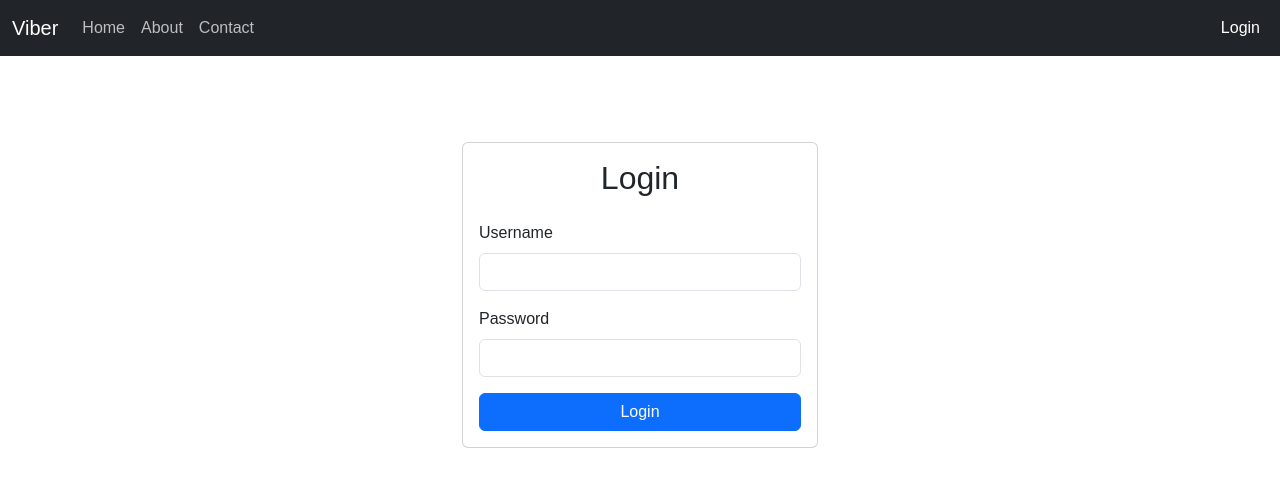
After one commit to hallta/viber, a Flask app: page /login in a window 1280 px wide. The commit adds this page. Shown: the top 487 px of the page. Run offline with Flask 3, Linux system fonts and the light colour scheme.

Commit message:
Add authentication functionality to main.py; implement login and logout routes; update base.html for user session management; create login.html template for user login interface.

```diff
--- a/main.py
+++ b/main.py
@@ -1,16 +1,44 @@
 #!/usr/bin/env python3
 """
 Viber Web Application
-A simple Flask web server that serves a website with navigation.
+A simple Flask web server that serves a website with navigation and authentication.
 
 This module contains the main Flask application and route definitions.
 """
 
-from flask import Flask, render_template
-from typing import Dict, Any
+from flask import (
+    Flask,
+    render_template,
+    request,
+    redirect,
+    url_for,
+    session,
+    flash
+)
+from functools import wraps
+from typing import Dict, Any, Callable
 
 # Initialize Flask application
 app = Flask(__name__)
+# Set a secret key for session management (in production, use a secure secret key)
+app.secret_key = 'dev-secret-key'  # Change this in production!
+
+def login_required(f: Callable) -> Callable:
+    """
+    Decorator to require login for routes.
+
+    Args:
+        f: The route function to wrap
+
+    Returns:
+        Callable: The wrapped function
+    """
+    @wraps(f)
+    def decorated_function(*args: Any, **kwargs: Any) -> Any:
+        if 'authenticated' not in session:
+            return redirect(url_for('login', next=request.url))
+        return f(*args, **kwargs)
+    return decorated_function
 
 def render_template_with_nav(template_name: str, active_page: str, **kwargs: Dict[str, Any]) -> str:
     """
@@ -26,17 +54,46 @@ def render_template_with_nav(template_name: str, active_page: str, **kwargs: Dic
     """
     return render_template(template_name, active_page=active_page, **kwargs)
 
+@app.route('/login', methods=['GET', 'POST'])
+def login() -> Any:
+    """Handle user login."""
+    if request.method == 'POST':
+        username = request.form.get('username')
+        password = request.form.get('password')
+
+        # For now, accept any username/password
+        if username and password:
+            session['authenticated'] = True
+            session['username'] = username
+            next_page = request.args.get('next')
+            flash('Successfully logged in!', 'success')
+            return redirect(next_page or url_for('home'))
+
+        flash('Please provide both username and password', 'error')
+
+    return render_template_with_nav('login.html', active_page='login')
+
+@app.route('/logout')
+def logout() -> Any:
+    """Handle user logout."""
+    session.clear()
+    flash('Successfully logged out!', 'success')
+    return redirect(url_for('login'))
+
 @app.route('/')
+@login_required
 def home() -> str:
     """Render the home page."""
     return render_template_with_nav('index.html', active_page='home')
 
 @app.route('/about')
+@login_required
 def about() -> str:
     """Render the about page."""
     return render_template_with_nav('about.html', active_page='about')
 
 @app.route('/contact')
+@login_required
 def contact() -> str:
     """Render the contact page."""
     return render_template_with_nav('contact.html', active_page='contact')
--- a/templates/base.html
+++ b/templates/base.html
@@ -34,7 +34,7 @@
 
             <!-- Navigation Links -->
             <div class="collapse navbar-collapse" id="navbarNav">
-                <ul class="navbar-nav">
+                <ul class="navbar-nav me-auto">
                     {# Home Link #}
                     <li class="nav-item">
                         <a class="nav-link {% if active_page == 'home' %}active{% endif %}"
@@ -62,6 +62,26 @@
                         </a>
                     </li>
                 </ul>
+
+                <!-- Authentication Links -->
+                <ul class="navbar-nav">
+                    {% if session.get('authenticated') %}
+                        <li class="nav-item">
+                            <span class="nav-link">Welcome, {{ session.get('username') }}!</span>
+                        </li>
+                        <li class="nav-item">
+                            <a class="nav-link" href="{{ url_for('logout') }}">Logout</a>
+                        </li>
+                    {% else %}
+                        <li class="nav-item">
+                            <a class="nav-link {% if active_page == 'login' %}active{% endif %}"
+                               href="{{ url_for('login') }}"
+                               {% if active_page == 'login' %}aria-current="page"{% endif %}>
+                                Login
+                            </a>
+                        </li>
+                    {% endif %}
+                </ul>
             </div>
         </div>
     </nav>
--- /dev/null
+++ b/templates/login.html
@@ -0,0 +1,40 @@
+{% extends "base.html" %}
+
+{% block title %}Login - Viber{% endblock %}
+
+{% block content %}
+<div class="row justify-content-center">
+    <div class="col-md-6 col-lg-4">
+        <div class="card mt-5">
+            <div class="card-body">
+                <h2 class="card-title text-center mb-4">Login</h2>
+
+                {# Flash Messages #}
+                {% with messages = get_flashed_messages(with_categories=true) %}
+                    {% if messages %}
+                        {% for category, message in messages %}
+                            <div class="alert alert-{{ category if category != 'error' else 'danger' }}" role="alert">
+                                {{ message }}
+                            </div>
+                        {% endfor %}
+                    {% endif %}
+                {% endwith %}
+
+                <form method="POST" action="{{ url_for('login') }}">
+                    <div class="mb-3">
+                        <label for="username" class="form-label">Username</label>
+                        <input type="text" class="form-control" id="username" name="username" required>
+                    </div>
+                    <div class="mb-3">
+                        <label for="password" class="form-label">Password</label>
+                        <input type="password" class="form-control" id="password" name="password" required>
+                    </div>
+                    <div class="d-grid">
+                        <button type="submit" class="btn btn-primary">Login</button>
+                    </div>
+                </form>
+            </div>
+        </div>
+    </div>
+</div>
+{% endblock %}
```
